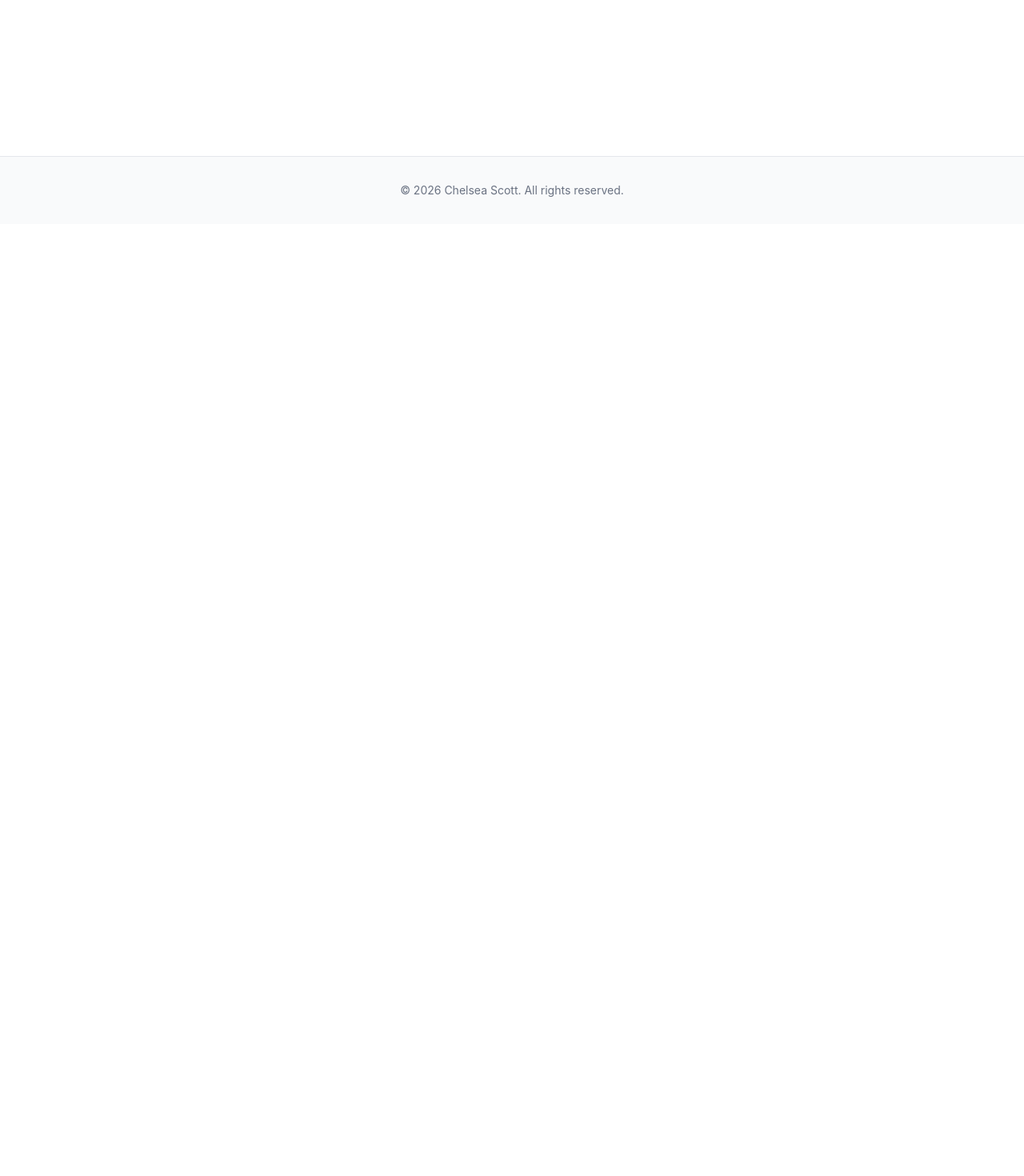
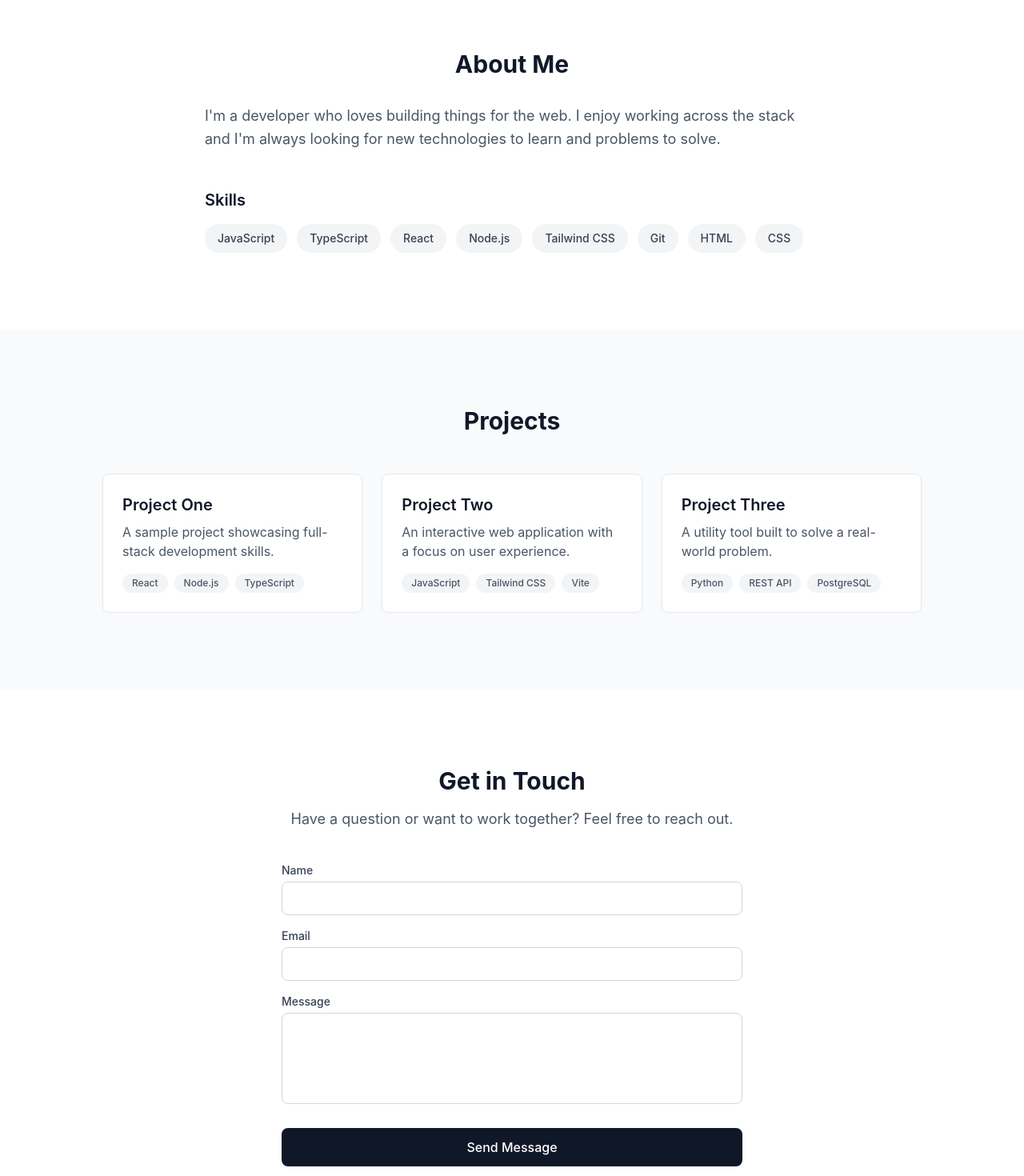
Before and after one commit to helseaCat/PersonalWebsite, a React (Vite) app: page / in a window 1280 px wide. Shown: the part 520-1990 px from the top of the page at 80% size. Before the commit the page ends 800 px from the top, so only its background shows below. Built offline with nearby package versions, Linux system fonts and the light colour scheme.

Commit message:
feat: add Hero, About, Projects, and Contact sections

```diff
--- a/src/App.tsx
+++ b/src/App.tsx
@@ -1,18 +1,16 @@
 import Layout from './components/Layout'
+import Hero from './components/Hero'
+import About from './components/About'
+import Projects from './components/Projects'
+import Contact from './components/Contact'
 
 function App() {
   return (
     <Layout>
-      <div className="flex items-center justify-center py-24 px-6">
-        <div className="text-center">
-          <h1 className="text-5xl font-bold text-gray-900 mb-4">Welcome!</h1>
-          <p className="text-lg text-gray-600 max-w-md">
-            My name is Chelsea Scott and I do a lot of programming projects and I
-            am very happy that you are here! Explore around but notice that this
-            page is still very much a work in progress!
-          </p>
-        </div>
-      </div>
+      <Hero />
+      <About />
+      <Projects />
+      <Contact />
     </Layout>
   )
 }
--- /dev/null
+++ b/src/components/About.tsx
@@ -0,0 +1,29 @@
+function About() {
+  return (
+    <section id="about" className="py-24 px-6 bg-white">
+      <div className="max-w-3xl mx-auto">
+        <h2 className="text-3xl font-bold text-gray-900 mb-8 text-center">About Me</h2>
+        <p className="text-lg text-gray-600 leading-relaxed mb-6">
+          I'm a developer who loves building things for the web. I enjoy working
+          across the stack and I'm always looking for new technologies to learn
+          and problems to solve.
+        </p>
+        <div className="mt-12">
+          <h3 className="text-xl font-semibold text-gray-900 mb-4">Skills</h3>
+          <div className="flex flex-wrap gap-3">
+            {['JavaScript', 'TypeScript', 'React', 'Node.js', 'Tailwind CSS', 'Git', 'HTML', 'CSS'].map((skill) => (
+              <span
+                key={skill}
+                className="px-4 py-2 bg-gray-100 text-gray-700 rounded-full text-sm font-medium"
+              >
+                {skill}
+              </span>
+            ))}
+          </div>
+        </div>
+      </div>
+    </section>
+  )
+}
+
+export default About
--- /dev/null
+++ b/src/components/Contact.tsx
@@ -0,0 +1,58 @@
+function Contact() {
+  return (
+    <section id="contact" className="py-24 px-6 bg-white">
+      <div className="max-w-xl mx-auto text-center">
+        <h2 className="text-3xl font-bold text-gray-900 mb-4">Get in Touch</h2>
+        <p className="text-lg text-gray-600 mb-10">
+          Have a question or want to work together? Feel free to reach out.
+        </p>
+        <form
+          onSubmit={(e) => e.preventDefault()}
+          className="flex flex-col gap-4 text-left"
+        >
+          <div>
+            <label htmlFor="name" className="block text-sm font-medium text-gray-700 mb-1">
+              Name
+            </label>
+            <input
+              type="text"
+              id="name"
+              name="name"
+              className="w-full px-4 py-2 border border-gray-300 rounded-lg focus:outline-none focus:ring-2 focus:ring-gray-900 focus:border-transparent"
+            />
+          </div>
+          <div>
+            <label htmlFor="email" className="block text-sm font-medium text-gray-700 mb-1">
+              Email
+            </label>
+            <input
+              type="email"
+              id="email"
+              name="email"
+              className="w-full px-4 py-2 border border-gray-300 rounded-lg focus:outline-none focus:ring-2 focus:ring-gray-900 focus:border-transparent"
+            />
+          </div>
+          <div>
+            <label htmlFor="message" className="block text-sm font-medium text-gray-700 mb-1">
+              Message
+            </label>
+            <textarea
+              id="message"
+              name="message"
+              rows={4}
+              className="w-full px-4 py-2 border border-gray-300 rounded-lg focus:outline-none focus:ring-2 focus:ring-gray-900 focus:border-transparent resize-none"
+            />
+          </div>
+          <button
+            type="submit"
+            className="mt-2 px-6 py-3 bg-gray-900 text-white rounded-lg font-medium hover:bg-gray-800 transition-colors"
+          >
+            Send Message
+          </button>
+        </form>
+      </div>
+    </section>
+  )
+}
+
+export default Contact
--- /dev/null
+++ b/src/components/Hero.tsx
@@ -0,0 +1,18 @@
+function Hero() {
+  return (
+    <section id="hero" className="flex items-center justify-center py-32 px-6 bg-linear-to-b from-gray-50 to-white">
+      <div className="text-center max-w-2xl">
+        <h1 className="text-6xl font-bold text-gray-900 mb-6 sm:text-5xl">
+          Welcome!
+        </h1>
+        <p className="text-xl text-gray-600 leading-relaxed">
+          My name is Chelsea Scott and I do a lot of programming projects and I
+          am very happy that you are here! Explore around but notice that this
+          page is still very much a work in progress!
+        </p>
+      </div>
+    </section>
+  )
+}
+
+export default Hero
--- /dev/null
+++ b/src/components/Projects.tsx
@@ -0,0 +1,66 @@
+interface Project {
+  title: string
+  description: string
+  tech: string[]
+  link: string
+}
+
+const projects: Project[] = [
+  {
+    title: 'Project One',
+    description: 'A sample project showcasing full-stack development skills.',
+    tech: ['React', 'Node.js', 'TypeScript'],
+    link: '#',
+  },
+  {
+    title: 'Project Two',
+    description: 'An interactive web application with a focus on user experience.',
+    tech: ['JavaScript', 'Tailwind CSS', 'Vite'],
+    link: '#',
+  },
+  {
+    title: 'Project Three',
+    description: 'A utility tool built to solve a real-world problem.',
+    tech: ['Python', 'REST API', 'PostgreSQL'],
+    link: '#',
+  },
+]
+
+function ProjectCard({ title, description, tech, link }: Project) {
+  return (
+    <a
+      href={link}
+      className="block p-6 bg-white border border-gray-200 rounded-lg hover:shadow-lg transition-shadow"
+    >
+      <h3 className="text-xl font-semibold text-gray-900 mb-2">{title}</h3>
+      <p className="text-gray-600 mb-4">{description}</p>
+      <div className="flex flex-wrap gap-2">
+        {tech.map((t) => (
+          <span
+            key={t}
+            className="px-3 py-1 bg-gray-100 text-gray-600 rounded-full text-xs font-medium"
+          >
+            {t}
+          </span>
+        ))}
+      </div>
+    </a>
+  )
+}
+
+function Projects() {
+  return (
+    <section id="projects" className="py-24 px-6 bg-gray-50">
+      <div className="max-w-5xl mx-auto">
+        <h2 className="text-3xl font-bold text-gray-900 mb-12 text-center">Projects</h2>
+        <div className="grid grid-cols-1 md:grid-cols-2 lg:grid-cols-3 gap-6">
+          {projects.map((project) => (
+            <ProjectCard key={project.title} {...project} />
+          ))}
+        </div>
+      </div>
+    </section>
+  )
+}
+
+export default Projects
```
Also changed, not shown: 1 other file (tests, documents, lock files or other folders).
